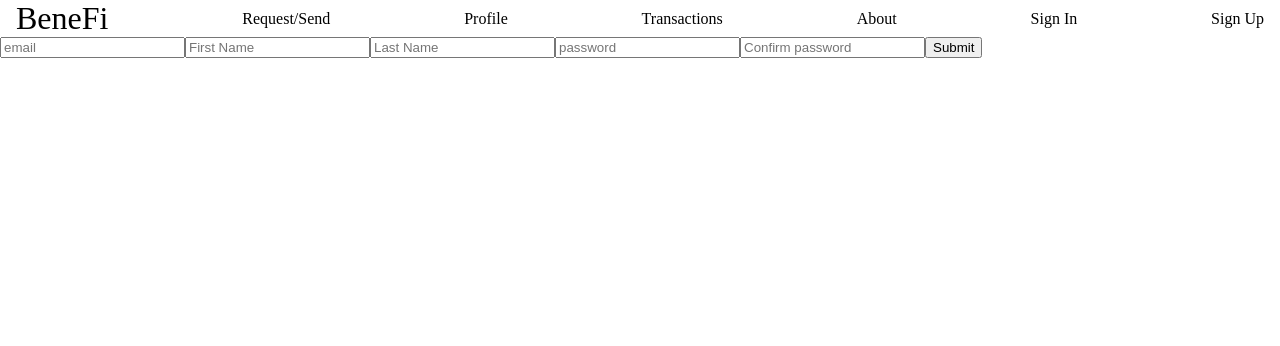
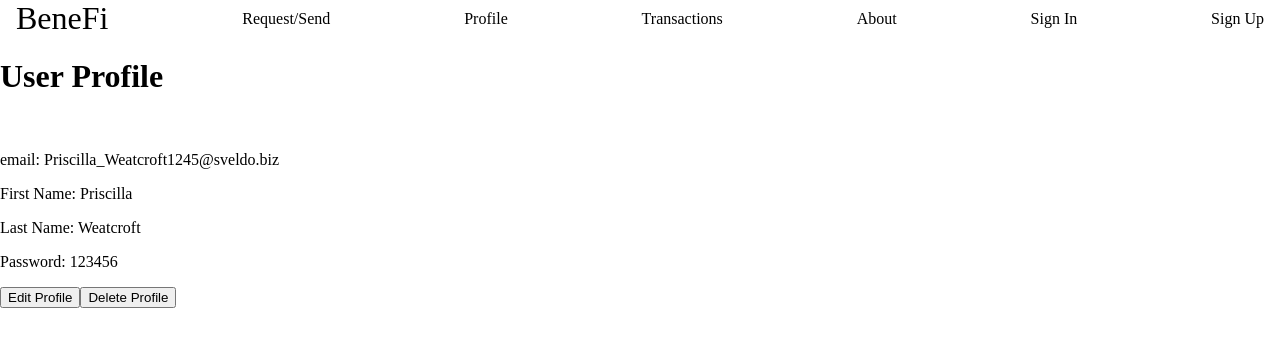
Before and after one commit to mateolopcas/beneFI-front-end, a React (Create React App) app: page /profile in a window 1280 px wide. Shown: the top 346 px of the page. Built offline with nearby package versions, Linux system fonts and the light colour scheme.

Commit message:
front PUT and Delete working on Profile page

```diff
--- a/src/App.js
+++ b/src/App.js
@@ -15,12 +15,15 @@ import { useState} from "react"
 function App() {
   const [user, setUser] = useState({
 
-    email: "",
-    firstName: "",
-    lastName: "",
-    password: "",
-    avatarImg: "user.avatarImg",
-    transactions: []
+
+    _id: "636ab43567f2613290b70719",
+    email: "Priscilla_Weatcroft1245@sveldo.biz",
+    firstName: "Priscilla",
+    lastName: "Weatcroft",
+    password: "123456",
+    avatarImg: "",
+    transactions: [ ],
+
   })
 
 
@@ -30,7 +33,7 @@ function App() {
       <div className="Container">
         <Routes>
           <Route path="/" element={<Home user={user} />} />
-          <Route path="/profile" element={<Profile user={user} />} />
+          <Route path="/profile" element={<Profile user={user} setUser={setUser } />} />
           <Route path="/request" element={<Request user={user}/>} />
           <Route path="/about" element={<About user={user}/>} />
           <Route path="/transactions" element={<Transactions user={user}/>} />
--- /dev/null
+++ b/src/components/ProfileData.jsx
@@ -0,0 +1,16 @@
+import React from 'react'
+
+function ProfileData({user}) {
+  return (
+    <div>
+      <h1>User Profile</h1>
+      <img src={user.avatarImg} />
+      <p>email: {user.email}</p>
+      <p>First Name: {user.firstName}</p>
+      <p>Last Name: {user.lastName}</p>
+      <p>Password: {user.password}</p>
+    </div>
+  )
+}
+
+export default ProfileData
--- a/src/screens/Profile/Profile.jsx
+++ b/src/screens/Profile/Profile.jsx
@@ -1,15 +1,21 @@
 import { useState } from 'react'
-import { updateUser } from "../../services/user"
+import { updateUser, deleteUser } from "../../services/user"
 import { useNavigate } from "react-router-dom"
+import ProfileData from '../../components/ProfileData'
 
-function Profile({user}) {
+function Profile({user, setUser}) {
   const [profile, setProfile] = useState({
+    _id: user._id,
     email: user.email,
     firstName: user.firstName,
     lastName: user.lastName,
     password: user.password,
-    avatarImg: user.avatarImg
+    avatarImg: user.avatarImg,
+    confirmPassword: user.password
   })
+
+  const [remove, setRemove] = useState(false)
+  const [edit, setEdit] = useState(false)
 
   let navigate = useNavigate()
 
@@ -22,48 +28,78 @@ function Profile({user}) {
     }))
   }
 
+  const handleEdit = (e) => {
+    e.target.style.display = "none"
+    setEdit(true)
+
+  }
+  const handleDelete = async (e) => {
+    e.preventDefault()
+    setRemove(true)
+    await deleteUser(user._id)
+
+  }
   const handleSubmit = async (e) => {
     e.preventDefault()
     await updateUser(user._id, profile)
+    setUser(profile)
     navigate('/', { replace: true })
   }
-  const { firstName, lastName, email, password, confirmPassword } = profile
+  const { firstName, lastName, email, password, confirmPassword, avatarImg } = profile
 
   return (
     <div>
+
+      {edit === false && <ProfileData user={user} />}
+      {edit === true &&
         <form onSubmit={handleSubmit}>
-        <input
+          <div>
+          <label>Email Address: </label><input
             placeholder="email"
             name="email"
             value={email}
             onChange={handleChange}
           />
-        <input
+          </div>
+          <div>
+          <label>First Name: </label><input
             placeholder="First Name"
             name="firstName"
             value={firstName}
             onChange={handleChange}
-        />
-        <input
+          /></div>
+          <div>
+          <label>Last Name: </label><input
             placeholder="Last Name"
             name="lastName"
             value={lastName}
             onChange={handleChange}
-        />
-        <input
+          /></div>
+          <div><label>Password: </label><input
             placeholder="password"
             name="password"
             value={password}
             onChange={handleChange}
-        />
-        <input
+          /></div>
+          <div><label>Confirm Password: </label><input
             placeholder="Confirm password"
             name="confirmPassword"
             value={confirmPassword}
             onChange={handleChange}
-        />
+          /></div>
+          <div><label>Avatar Image: </label><input
+            placeholder="Avatar Image"
+            name="avatarImg"
+            value={avatarImg}
+            onChange={handleChange}
+          /></div>
           <button type="submit">Submit</button>
         </form>
+      }
+
+      <button onClick={handleEdit} >Edit Profile</button>
+      <button onClick={handleDelete}>Delete Profile</button>
+
 
     </div>
   )
--- a/src/services/user.js
+++ b/src/services/user.js
@@ -30,7 +30,7 @@ export const createUser = async (userData) => {
 
 export const updateUser = async (id, userData) => {
   try {
-    const response = await usersApi.put(`/userProfiles/${id}`, userData)
+    const response = await usersApi.usersApi.put(`/userProfiles/${id}`, userData)
     return response.data;
   } catch (error) {
     throw error;
@@ -39,7 +39,7 @@ export const updateUser = async (id, userData) => {
 
 export const deleteUser = async (id) => {
   try {
-    const response = await usersApi.delete(`/userProfiles/${id}`);
+    const response = await usersApi.usersApi.delete(`/userProfiles/${id}`);
     return response.data;
   } catch (error) {
     throw error;
```
Also changed, not shown: src/components/Profile.jsx (deleted). Lines whose indentation alone changed are shown as unchanged.
